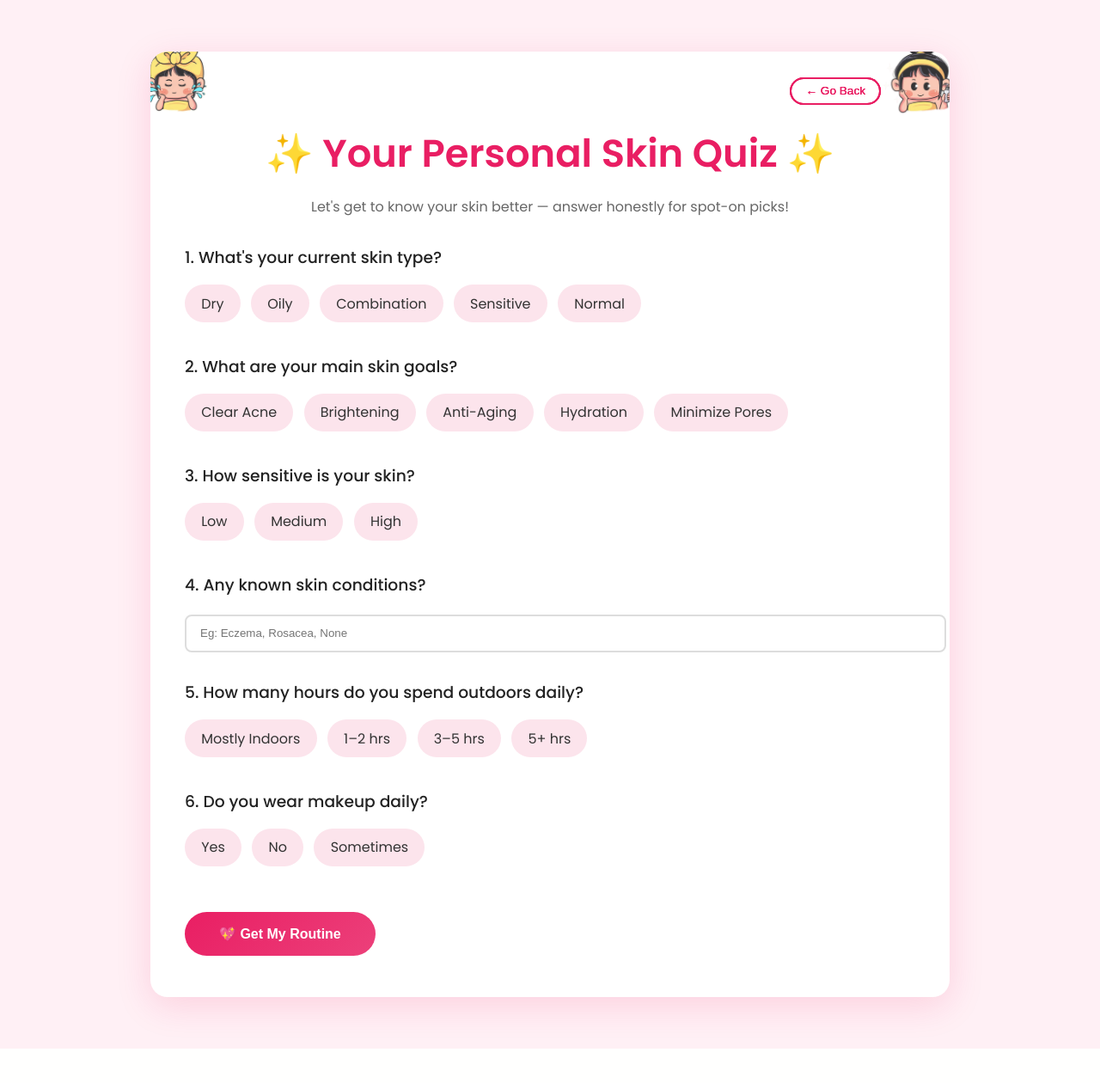
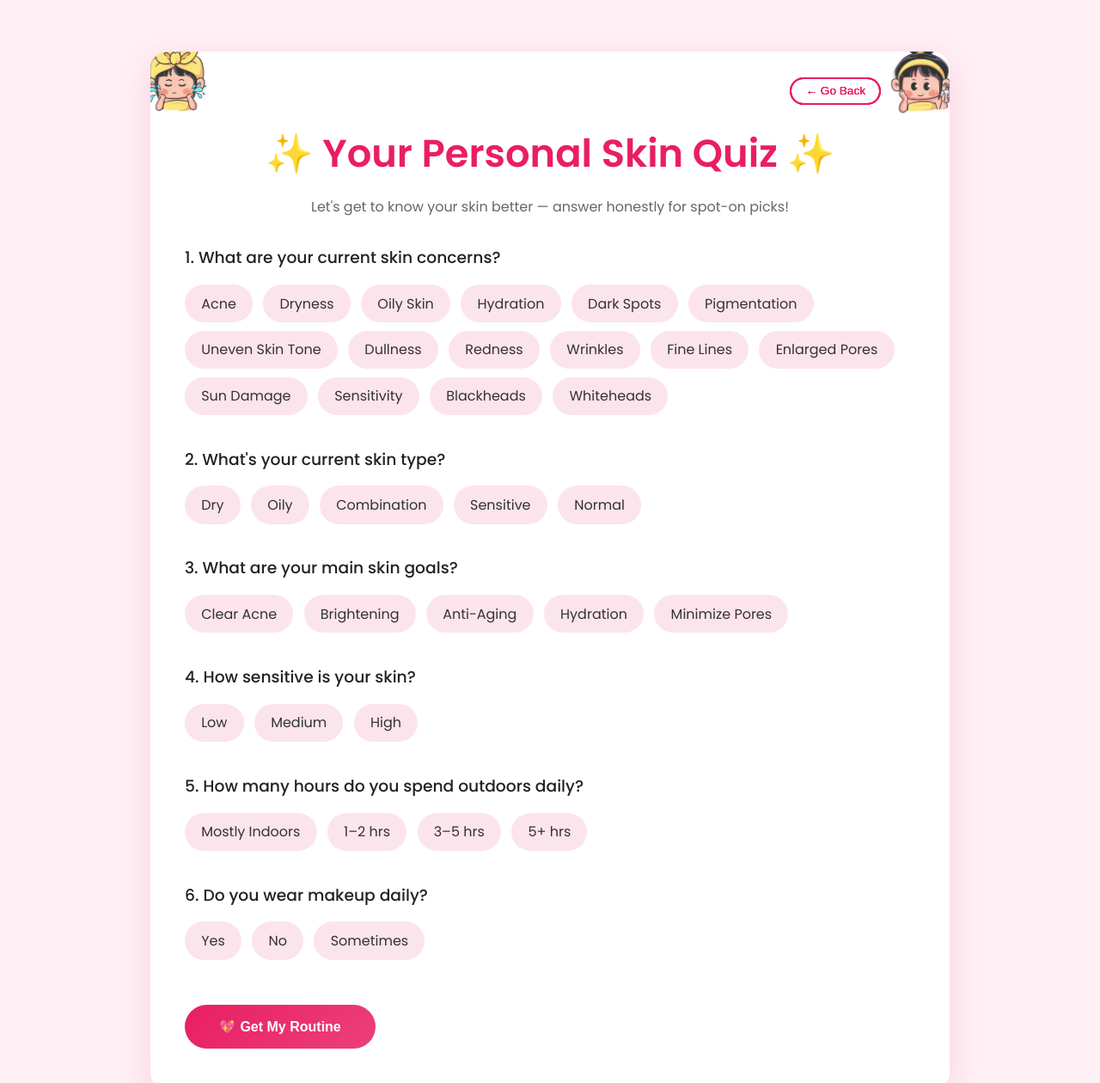
Before and after one commit to sree-1908/GlamGroove, a Flask app: page /quiz in a window 1280 px wide. Shown: the top 1260 px of the page at 86% size. Before the commit the page ends 1220 px from the top, so only its background shows below. Run offline with Flask 3, Linux system fonts and the light colour scheme; parts of the project's set-up code (start-up, migrations or seed data) failed here and were passed over.

Commit message:
Update quiz.html

```diff
--- a/templates/quiz.html
+++ b/templates/quiz.html
@@ -297,7 +297,59 @@
     <p>Let's get to know your skin better — answer honestly for spot-on picks!</p>
     <form class="quiz-form" id="skinQuizForm">
       <div class="quiz-question">
-        <h3>1. What's your current skin type?</h3>
+  <h3>1. What are your current skin concerns?</h3>
+
+  <input type="checkbox" id="acne" name="concerns" value="Acne">
+  <label for="acne">Acne</label>
+
+  <input type="checkbox" id="dryness" name="concerns" value="Dryness">
+  <label for="dryness">Dryness</label>
+
+  <input type="checkbox" id="oilySkin" name="concerns" value="Oily Skin">
+  <label for="oilySkin">Oily Skin</label>
+
+  <input type="checkbox" id="hydration" name="concerns" value="Hydration">
+  <label for="hydration">Hydration</label>
+
+  <input type="checkbox" id="darkSpots" name="concerns" value="Dark Spots">
+  <label for="darkSpots">Dark Spots</label>
+
+  <input type="checkbox" id="pigmentation" name="concerns" value="Pigmentation">
+  <label for="pigmentation">Pigmentation</label>
+
+  <input type="checkbox" id="uneven" name="concerns" value="Uneven Skin Tone">
+  <label for="uneven">Uneven Skin Tone</label>
+
+  <input type="checkbox" id="dullness" name="concerns" value="Dullness">
+  <label for="dullness">Dullness</label>
+
+  <input type="checkbox" id="redness" name="concerns" value="Redness">
+  <label for="redness">Redness</label>
+
+  <input type="checkbox" id="wrinkles" name="concerns" value="Wrinkles">
+  <label for="wrinkles">Wrinkles</label>
+
+  <input type="checkbox" id="fineLines" name="concerns" value="Fine Lines">
+  <label for="fineLines">Fine Lines</label>
+
+  <input type="checkbox" id="pores" name="concerns" value="Pores">
+  <label for="pores">Enlarged Pores</label>
+
+  <input type="checkbox" id="sunDamage" name="concerns" value="Sun Damage">
+  <label for="sunDamage">Sun Damage</label>
+
+  <input type="checkbox" id="sensitivity" name="concerns" value="Sensitivity">
+  <label for="sensitivity">Sensitivity</label>
+
+  <input type="checkbox" id="blackheads" name="concerns" value="Blackheads">
+  <label for="blackheads">Blackheads</label>
+
+  <input type="checkbox" id="whiteheads" name="concerns" value="Whiteheads">
+  <label for="whiteheads">Whiteheads</label>
+</div>
+<div class="quiz-question">
+  <h3>2. What's your current skin type?</h3>
+
   <input type="radio" id="dry" name="skinType" value="Dry" required><label for="dry">Dry</label>
   <input type="radio" id="oily" name="skinType" value="Oily"><label for="oily">Oily</label>
   <input type="radio" id="combo" name="skinType" value="Combination"><label for="combo">Combination</label>
@@ -305,8 +357,9 @@
   <input type="radio" id="normal" name="skinType" value="Normal"><label for="normal">Normal</label>
 </div>
 
+
       <div class="quiz-question">
-        <h3>2. What are your main skin goals?</h3>
+        <h3>3. What are your main skin goals?</h3>
         <input type="checkbox" id="acne" name="concerns" value="Acne"><label for="acne">Clear Acne</label>
         <input type="checkbox" id="brightening" name="concerns" value="Brightening"><label for="brightening">Brightening</label>
         <input type="checkbox" id="antiaging" name="concerns" value="Anti-Aging"><label for="antiaging">Anti-Aging</label>
@@ -315,16 +368,13 @@
       </div>
 
       <div class="quiz-question">
-        <h3>3. How sensitive is your skin?</h3>
+        <h3>4. How sensitive is your skin?</h3>
         <input type="radio" id="low" name="sensitivity" value="Low" required><label for="low">Low</label>
         <input type="radio" id="medium" name="sensitivity" value="Medium"><label for="medium">Medium</label>
         <input type="radio" id="high" name="sensitivity" value="High"><label for="high">High</label>
       </div>
 
-      <div class="quiz-question">
-        <h3>4. Any known skin conditions?</h3>
-        <input type="text" name="conditions" placeholder="Eg: Eczema, Rosacea, None">
-      </div>
+
 
       <div class="quiz-question">
         <h3>5. How many hours do you spend outdoors daily?</h3>
```
Lines whose indentation alone changed are shown as unchanged.
